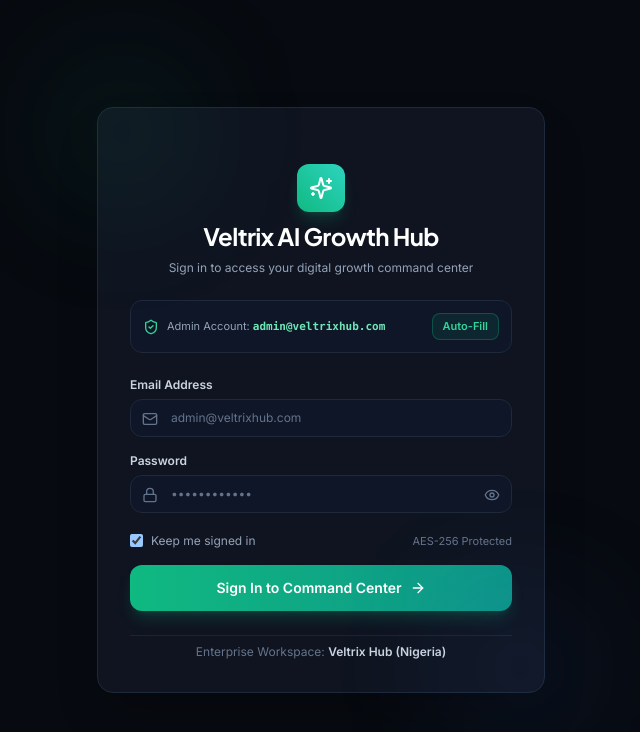
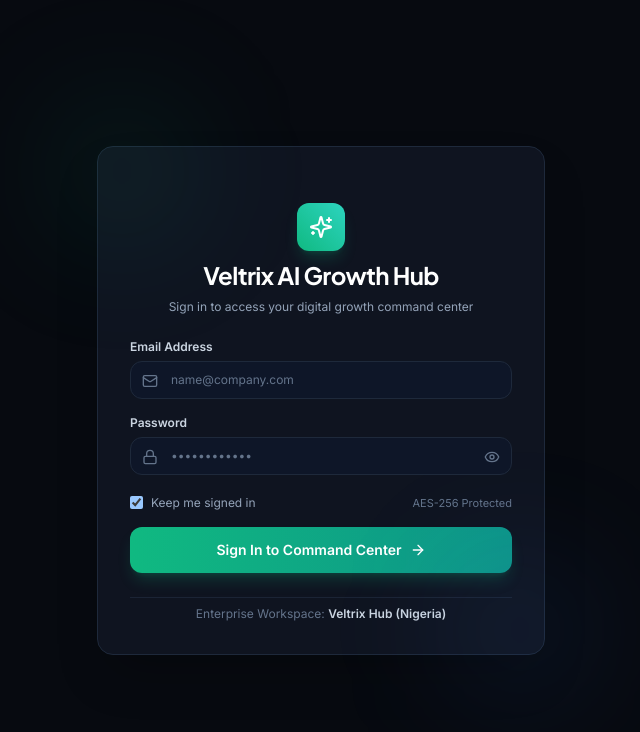
Before and after one commit to Harbixco/veltrix-ai, a React (Vite) app in the folder apps/web/: page /login in a window 1280 px wide. Shown: the top 732 px of the page, without its empty margins (319-959 px from the left). Built offline with nearby package versions, Linux system fonts and the light colour scheme.

Commit message:
fix(auth): remove autofill helper and set clean empty inputs on login page

```diff
--- a/apps/web/src/pages/LoginPage.tsx
+++ b/apps/web/src/pages/LoginPage.tsx
@@ -1,6 +1,6 @@
 import React, { useState } from 'react';
 import { useNavigate, useLocation } from 'react-router-dom';
-import { Sparkles, ArrowRight, Lock, Mail, Eye, EyeOff, ShieldCheck, Check } from 'lucide-react';
+import { Sparkles, ArrowRight, Lock, Mail, Eye, EyeOff } from 'lucide-react';
 
 export const LoginPage: React.FC = () => {
   const [email, setEmail] = useState('');
@@ -9,22 +9,12 @@ export const LoginPage: React.FC = () => {
   const [rememberMe, setRememberMe] = useState(true);
   const [loading, setLoading] = useState(false);
   const [error, setError] = useState('');
-  const [filledFeedback, setFilledFeedback] = useState(false);
 
   const navigate = useNavigate();
   const location = useLocation();
 
   // Get destination route if redirected by ProtectedRoute
   const from = (location.state as any)?.from?.pathname || '/';
-
-  // Quick fill helper for admin
-  const handleQuickFill = () => {
-    setEmail('admin@veltrixhub.com');
-    setPassword('VeltrixHub2026!Secure');
-    setError('');
-    setFilledFeedback(true);
-    setTimeout(() => setFilledFeedback(false), 2000);
-  };
 
   const handleLogin = async (e: React.FormEvent) => {
     e.preventDefault();
@@ -60,7 +50,7 @@ export const LoginPage: React.FC = () => {
         return;
       }
     } catch (err: any) {
-      // Backend is currently starting up, offline, or behind Vercel Auth proxy
+      // Backend is starting up, offline, or behind Vercel Auth proxy
       // Verify against master admin credentials
       const cleanEmail = email.trim().toLowerCase();
       const isValidAdmin =
@@ -80,7 +70,7 @@ export const LoginPage: React.FC = () => {
         localStorage.setItem('veltrix_user', JSON.stringify(adminSession));
         navigate(from, { replace: true });
       } else {
-        setError('Invalid credentials. Please enter the authorized Veltrix Hub admin email and password.');
+        setError('Invalid credentials. Please enter your authorized email and password.');
       }
     } finally {
       setLoading(false);
@@ -107,31 +97,6 @@ export const LoginPage: React.FC = () => {
           </p>
         </div>
 
-        {/* Quick Fill One-Tap Helper */}
-        <div className="p-3 bg-slate-900/90 rounded-xl border border-slate-800 flex items-center justify-between gap-2">
-          <div className="flex items-center gap-2">
-            <ShieldCheck className="h-4 w-4 text-emerald-400 shrink-0" />
-            <div className="text-[11px] text-slate-300">
-              <span className="text-slate-400">Admin Account: </span>
-              <span className="font-mono text-emerald-300 font-semibold">admin@veltrixhub.com</span>
-            </div>
-          </div>
-          <button
-            type="button"
-            onClick={handleQuickFill}
-            className="flex items-center gap-1 px-2.5 py-1 text-[11px] font-semibold text-emerald-400 bg-emerald-500/10 hover:bg-emerald-500/20 border border-emerald-500/30 rounded-lg transition-colors shrink-0"
-          >
-            {filledFeedback ? (
-              <>
-                <Check className="h-3 w-3" />
-                <span>Filled!</span>
-              </>
-            ) : (
-              <span>Auto-Fill</span>
-            )}
-          </button>
-        </div>
-
         {/* Error Alert */}
         {error && (
           <div className="rounded-xl bg-rose-500/10 border border-rose-500/20 p-3 text-xs text-rose-300 text-center animate-fade-in leading-relaxed">
@@ -140,7 +105,7 @@ export const LoginPage: React.FC = () => {
         )}
 
         {/* Login Form */}
-        <form onSubmit={handleLogin} className="space-y-4">
+        <form onSubmit={handleLogin} autoComplete="off" className="space-y-4">
           <div>
             <label className="block text-xs font-semibold text-slate-300 mb-1.5">
               Email Address
@@ -150,10 +115,11 @@ export const LoginPage: React.FC = () => {
               <input
                 type="email"
                 required
+                autoComplete="off"
                 value={email}
                 onChange={(e) => setEmail(e.target.value)}
                 className="w-full rounded-xl border border-slate-800 bg-slate-900/90 pl-10 pr-3 py-2.5 text-xs text-white placeholder-slate-500 focus:border-emerald-500 focus:outline-none transition-colors"
-                placeholder="admin@veltrixhub.com"
+                placeholder="name@company.com"
               />
             </div>
           </div>
@@ -167,6 +133,7 @@ export const LoginPage: React.FC = () => {
               <input
                 type={showPassword ? 'text' : 'password'}
                 required
+                autoComplete="new-password"
                 value={password}
                 onChange={(e) => setPassword(e.target.value)}
                 className="w-full rounded-xl border border-slate-800 bg-slate-900/90 pl-10 pr-10 py-2.5 text-xs text-white placeholder-slate-500 focus:border-emerald-500 focus:outline-none transition-colors"
```
